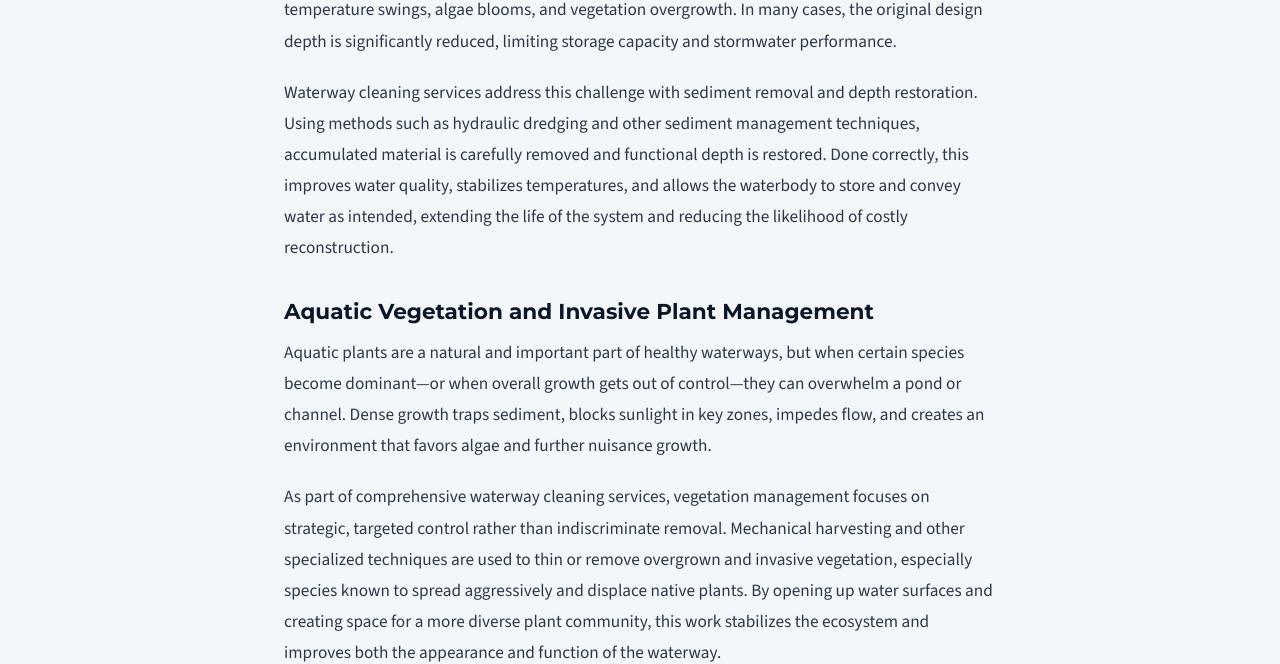
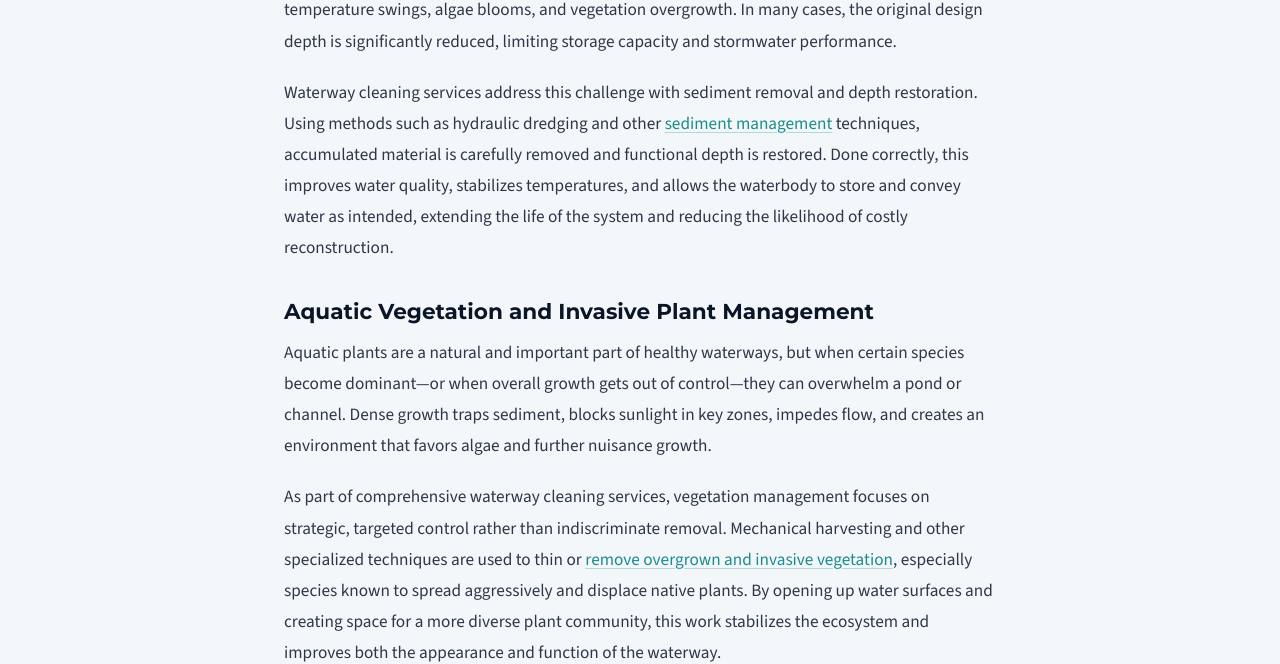
Before and after one commit to JimmyFlame77/Legacy-Waters, a Jekyll site: the page built from _posts/2026-06-11-comprehensive-waterway-cleaning-services-a-complete-guide.md, in a window 1280 px wide and 1400 px high, scrolled down 1575 px. Shown: the part 179-843 px from the top of the window. Built offline with Jekyll 4.4.1, drawn with Linux system fonts in a browser that asks for light colours; part of the change alters nothing that is shown; some of the changed text lies outside the part shown.

```diff
--- a/_posts/2026-06-11-comprehensive-waterway-cleaning-services-a-complete-guide.md
+++ b/_posts/2026-06-11-comprehensive-waterway-cleaning-services-a-complete-guide.md
@@ -8,7 +8,6 @@ image: "/images/waterway-cleaning-services-3cnp82.webp"
 excerpt: "Waterway cleaning goes far beyond basic surface cleanup. This work combines targeted removal of built‑up sediment, nuisance or invasive vegetation, and natural and man‑made debris that have accumulated over time. The goal is to restore both the function and the appearance of the waterway, not just make it look better for a season."
 description: "Comprehensive waterway cleaning services for ponds, streams, & rivers—removing sediment, vegetation, & debris to restore depth, clarity, & stormwater flow."
 ---
-
 Comprehensive waterway cleaning services are one of the most effective ways to restore the health, safety, and appearance of streams, ponds, and rivers across Maryland and the Mid‑Atlantic. By carefully removing excess vegetation, sediment, and debris, these services help each waterway function as intended—supporting local ecosystems, managing stormwater more effectively, and enhancing the value and enjoyment of surrounding properties.
 
 ## What Comprehensive Waterway Cleaning Services Involve
@@ -29,13 +28,13 @@ By investing in [comprehensive waterway cleaning services](https://legacywaterse
 
 Sediment gradually settles out of stormwater and runoff, building up at the bottom of ponds, lakes, and channels. As that layer thickens, the waterbody becomes shallower and more vulnerable to temperature swings, algae blooms, and vegetation overgrowth. In many cases, the original design depth is significantly reduced, limiting storage capacity and stormwater performance.
 
-Waterway cleaning services address this challenge with sediment removal and depth restoration. Using methods such as hydraulic dredging and other sediment management techniques, accumulated material is carefully removed and functional depth is restored. Done correctly, this improves water quality, stabilizes temperatures, and allows the waterbody to store and convey water as intended, extending the life of the system and reducing the likelihood of costly reconstruction.
+Waterway cleaning services address this challenge with sediment removal and depth restoration. Using methods such as hydraulic dredging and other [sediment management](https://legacywatersenv.com/sediment-management/) techniques, accumulated material is carefully removed and functional depth is restored. Done correctly, this improves water quality, stabilizes temperatures, and allows the waterbody to store and convey water as intended, extending the life of the system and reducing the likelihood of costly reconstruction.
 
 ### Aquatic Vegetation and Invasive Plant Management
 
 Aquatic plants are a natural and important part of healthy waterways, but when certain species become dominant—or when overall growth gets out of control—they can overwhelm a pond or channel. Dense growth traps sediment, blocks sunlight in key zones, impedes flow, and creates an environment that favors algae and further nuisance growth.
 
-As part of comprehensive waterway cleaning services, vegetation management focuses on strategic, targeted control rather than indiscriminate removal. Mechanical harvesting and other specialized techniques are used to thin or remove overgrown and invasive vegetation, especially species known to spread aggressively and displace native plants. By opening up water surfaces and creating space for a more diverse plant community, this work stabilizes the ecosystem and improves both the appearance and function of the waterway.
+As part of comprehensive waterway cleaning services, vegetation management focuses on strategic, targeted control rather than indiscriminate removal. Mechanical harvesting and other specialized techniques are used to thin or [remove overgrown and invasive vegetation](https://legacywatersenv.com/reclaim-your-water-solutions-for-invasive-aquatic-plants/), especially species known to spread aggressively and displace native plants. By opening up water surfaces and creating space for a more diverse plant community, this work stabilizes the ecosystem and improves both the appearance and function of the waterway.
 
 ### Debris, Litter, and Obstruction Removal
 
@@ -119,7 +118,7 @@ The right frequency depends on watershed conditions, surrounding land use, and s
 
 ### What problems do comprehensive waterway cleaning services solve?
 
-Waterway cleaning addresses shallow or silted‑in ponds, overgrown or invasive aquatic vegetation, recurring algae blooms, unpleasant odors, blocked inlets and outlets, and localized flooding caused by reduced capacity. By combining sediment removal, vegetation management, and debris clearing, these services restore both the appearance and function of streams, ponds, and rivers so they can handle stormwater more effectively and support healthier aquatic life.
+Waterway cleaning addresses shallow or silted‑in ponds, overgrown or [invasive aquatic vegetation](https://legacywatersenv.com/invasive-plant-removal/), recurring algae blooms, unpleasant odors, blocked inlets and outlets, and localized flooding caused by reduced capacity. By combining sediment removal, vegetation management, and debris clearing, these services restore both the appearance and function of streams, ponds, and rivers so they can handle stormwater more effectively and support healthier aquatic life.
 
 ### How do I know if my pond or stream needs comprehensive waterway cleaning services?
 
```
